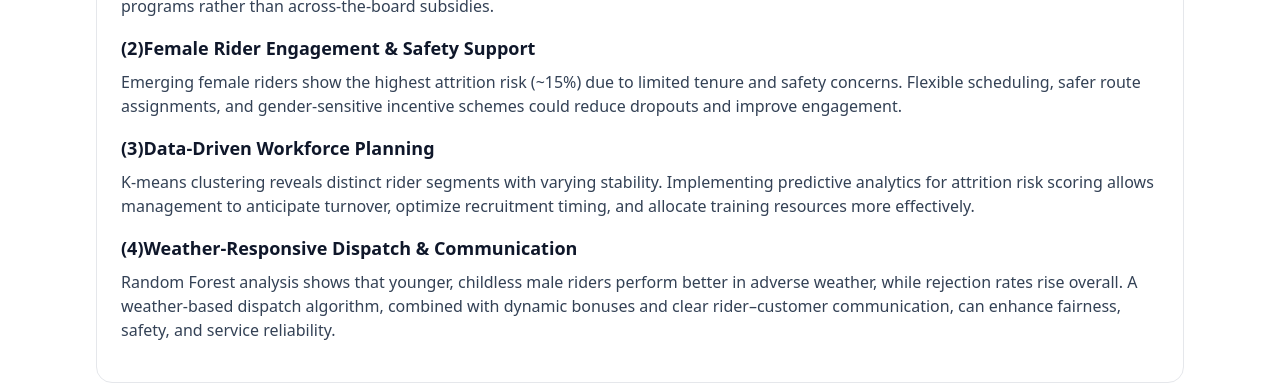
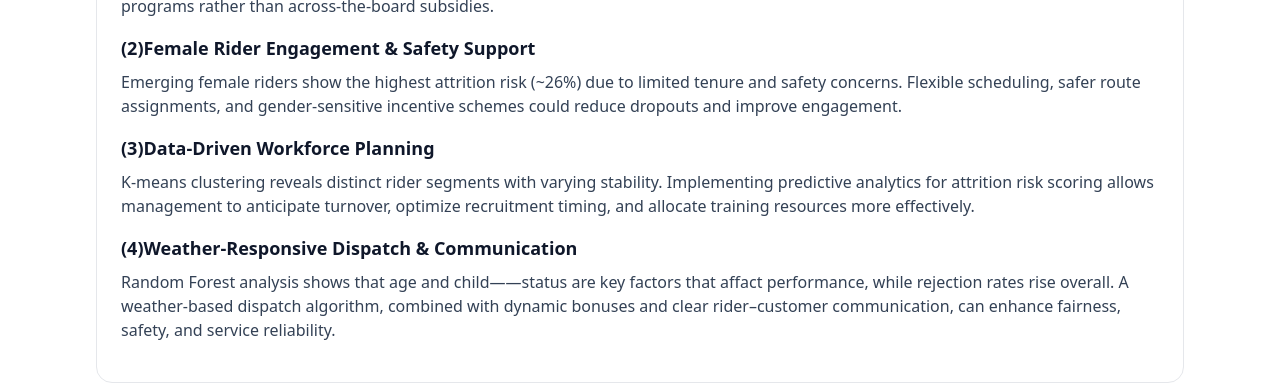
Before and after one commit to Ruifeng-T/ruifeng-site, a Next.js app: page /projects/meituan-optimization in a window 1280 px wide. Shown: the part 4372-4764 px from the top of the page. Built offline with nearby package versions, Linux system fonts and the light colour scheme.

Commit message:
Update meituan-optimization.tsx

```diff
--- a/pages/projects/meituan-optimization.tsx
+++ b/pages/projects/meituan-optimization.tsx
@@ -343,7 +343,7 @@ export default function MeituanOptimization() {
 
   <h3 className="text-lg font-semibold mb-2">(2)Female Rider Engagement & Safety Support</h3>
   <p className="text-slate-700 mb-4">
-    Emerging female riders show the highest attrition risk (~15%) due to limited tenure and safety concerns.
+    Emerging female riders show the highest attrition risk (~26%) due to limited tenure and safety concerns.
     Flexible scheduling, safer route assignments, and gender-sensitive incentive schemes could reduce dropouts and improve engagement.
   </p>
 
@@ -355,7 +355,7 @@ export default function MeituanOptimization() {
 
   <h3 className="text-lg font-semibold mb-2">(4)Weather-Responsive Dispatch & Communication</h3>
   <p className="text-slate-700 mb-4">
-    Random Forest analysis shows that younger, childless male riders perform better in adverse weather, while rejection rates rise overall.
+    Random Forest analysis shows that age and child——status are key factors that affact performance, while rejection rates rise overall.
     A weather-based dispatch algorithm, combined with dynamic bonuses and clear rider–customer communication, can enhance fairness, safety, and service reliability.
   </p>
 </section>
```
